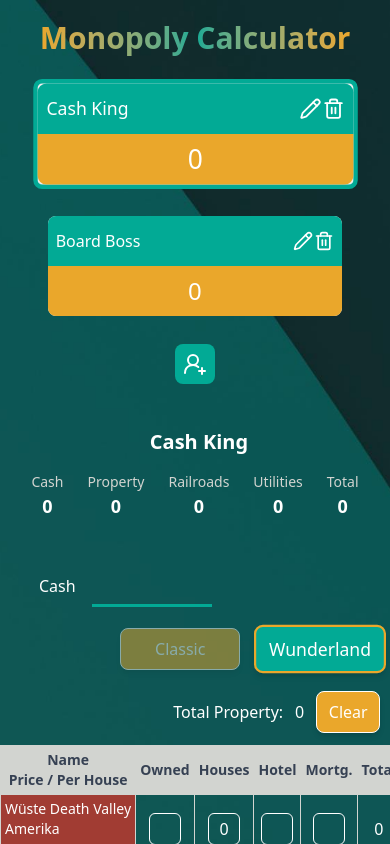
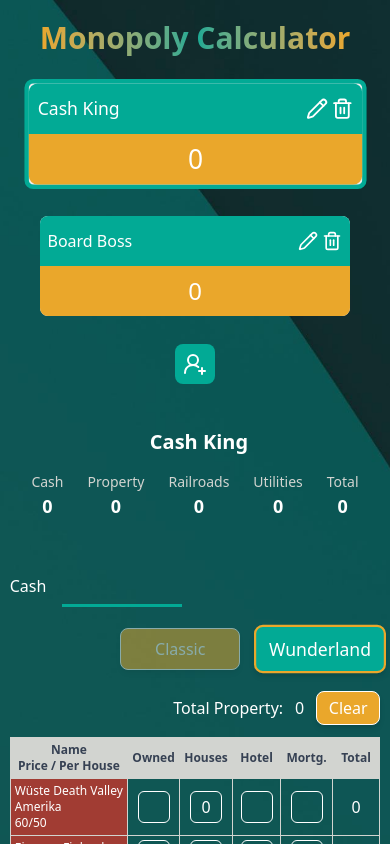
Before and after one commit to anyuka007/Monopoly-calculator, a React (Vite) app: page / in a window 390 px wide. Shown: the top 844 px of the page. Built offline with nearby package versions, Linux system fonts and the light colour scheme.

Commit message:
some fix

```diff
--- a/src/components/Cash.tsx
+++ b/src/components/Cash.tsx
@@ -57,7 +57,7 @@
 
     return (
         <div>
-            <div className='flex justify-start items-center gap-4 w-4/5 mx-auto mt-7'>
+            <div className='flex justify-start items-center gap-4 w-[95%] md:w-4/5 mx-auto mt-7'>
                 <p>Cash</p>
                 <input className="w-30 text-center border-b-3 p-2 border-[var(--primary-color)] outline-none" type="number"
                     onChange={handleCashChange} // Update amount on change
--- a/src/components/Player.tsx
+++ b/src/components/Player.tsx
@@ -35,7 +35,7 @@
 
     return (
         <div
-            className={`player flex flex-col justify-center items-center m-2 rounded-lg w-[90%] md:w-[250px] h-[100px] bg-[#eeeded] ${isSelected
+            className={`player flex flex-col justify-center items-center m-2 rounded-lg w-[95%] md:w-[250px] h-[100px] bg-[#eeeded] ${isSelected
                 ? " scale-110 md:scale-115 border-4 border-[var(--primary-color)]" : ""}`}
             onClick={() => { setSelectedPlayer() }}>
             <div onDoubleClick={onEdit} className="bg-[var(--primary-color)] h-[50%] w-full flex justify-between items-center p-2 rounded-t-lg">
--- a/src/components/Tables/PropertyTable.tsx
+++ b/src/components/Tables/PropertyTable.tsx
@@ -65,12 +65,12 @@
             <div className="w-[95%] md:w-4/5 mx-auto flex gap-3 justify-end items-center mt-3">
                 <h2>Total Property:</h2>
                 <h2>{propertyTotal}</h2>
-                <button onClick={onClearHandler} className="w-16 border p-2 rounded-lg text-center cursor-pointer bg-[var(--secondary-color)] hover:bg-[var(--primary-color)] hover:scale-110 text-white shadow-md">Clear</button>
+                <button onClick={onClearHandler} className="w-16 border p-1 rounded-lg text-center cursor-pointer bg-[var(--secondary-color)] hover:bg-[var(--primary-color)] hover:scale-110 text-white shadow-md">Clear</button>
             </div>
             {/* Table displaying property data */}
             <table className="border border-[var(--tertiary-color)] border-collapse text-center mt-3 mx-auto w-[95%] md:w-4/5 ">
                 <thead className="w-full">
-                    <tr className="w-full bg-[var(--tertiary-color)] text-sm md:text-lg font-bold text-gray-700">
+                    <tr className="w-full bg-[var(--tertiary-color)] text-xs md:text-lg font-bold text-gray-700">
                         <th className={`hidden md:table-cell ${cellStyle} w-2/7 md:w-2/10`}>Name</th>
                         <th className={`md:hidden ${cellStyle} w-2/7 md:w-2/10`}>Name <br />Price / Per House</th>
                         <th className={`${cellStyle} hidden md:table-cell w-1/10`}>Price</th>
--- a/src/components/Tables/PropertyTableRow.tsx
+++ b/src/components/Tables/PropertyTableRow.tsx
@@ -18,7 +18,7 @@
 
 const colors: { [key: string]: string } = {
     brown: "bg-[#A13C33]",
-    sky: "bg-[#C3CED8]",
+    sky: "bg-[#8395a8]",
     pink: "bg-[#E51D72]",
     orange: "bg-[#FF8111]",
     red: "bg-[#ED0030]",
@@ -270,7 +270,7 @@
     return (
         <tr>
             {/* Property Name and Price */}
-            <td className={`w-2/7 md:w-2/10 ${cellStyle} text-left text-sm md:text-lg ${colors[card.color] || "bg-gray-500"}`}>
+            <td className={`w-2/7 md:w-2/10 ${cellStyle} text-left text-xs md:text-lg ${colors[card.color] || "bg-gray-500"}`}>
                 <div >{card.name[mode]}</div>
                 <div className="md:hidden flex gap-2 justify-between items-center">
 
```
